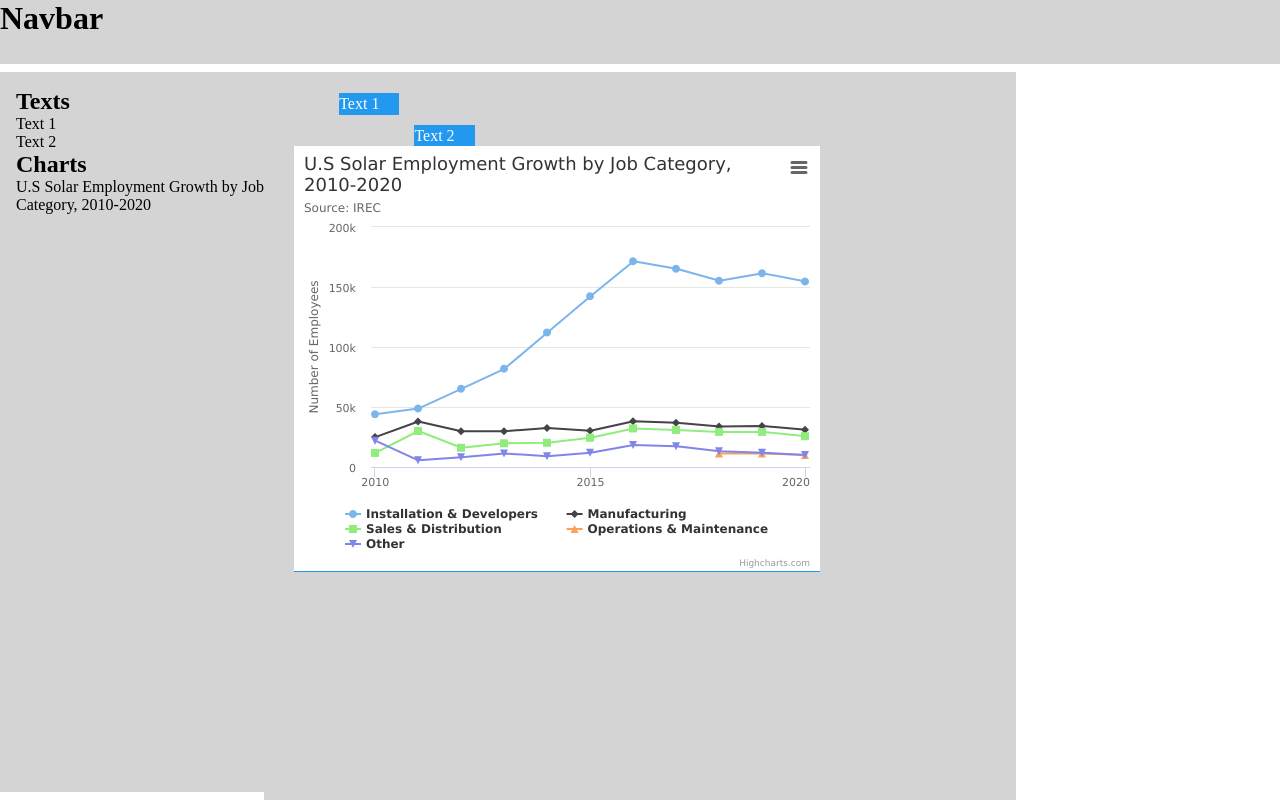
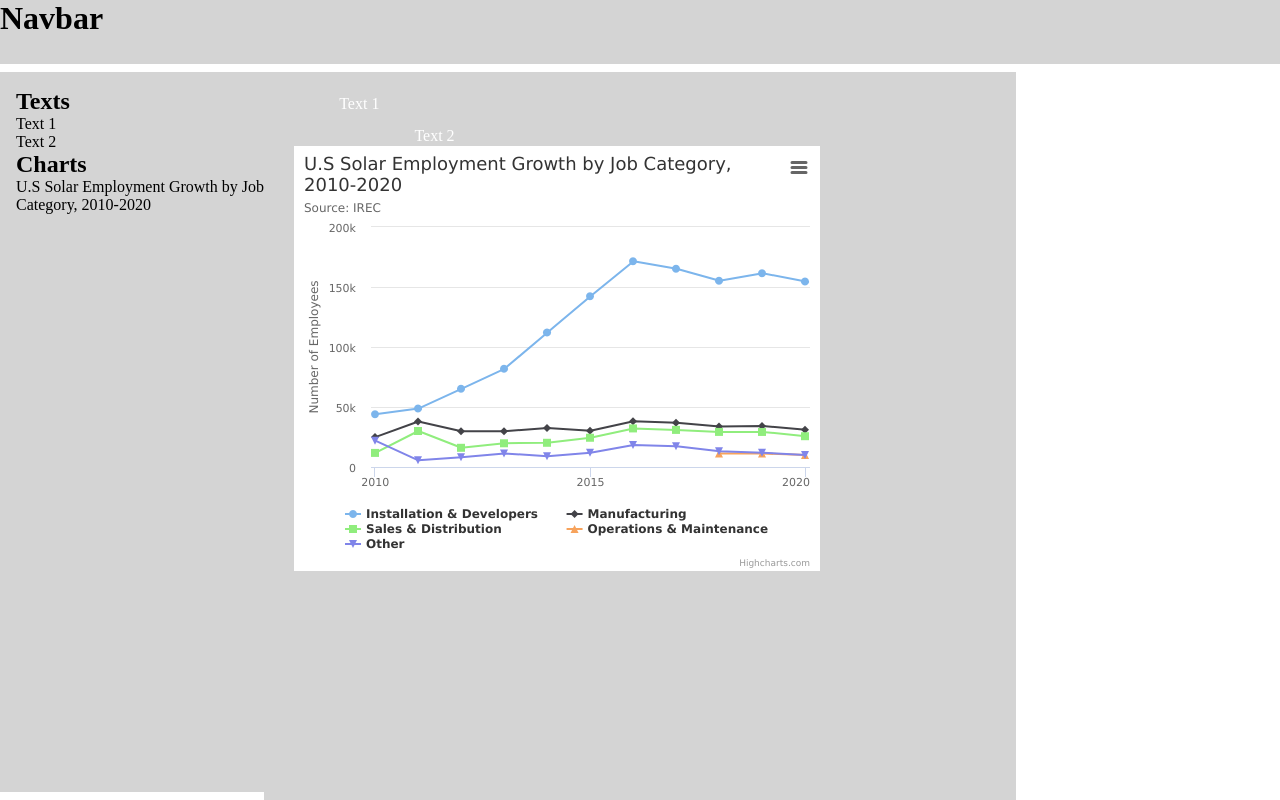
Before and after one commit to NessaAz/rate-my-service, a React (Vite) app: page / in a window 1280 px wide. Shown: the top 800 px of the page. Built offline with nearby package versions, Linux system fonts and the light colour scheme.

Commit message:
Show active item using a dashed border

```diff
--- a/src/Components/Chart/Chart.jsx
+++ b/src/Components/Chart/Chart.jsx
@@ -4,14 +4,25 @@ import createChart from "../../Utilities/Highcharts/CreateChart";
 
 function Chart({canvasObject, onClick}){
     const figureRef = useRef()
+    const resizableDraggableRef = useRef()
     const itemStyle = {...canvasObject.size, ...canvasObject.position, transform: `scale(${canvasObject.scale})`}
 
     useEffect(()=>{
         createChart(`${figureRef.current.id}`, canvasObject)
     }, [])
 
+    function handleClick(canvasObject){
+        const resizableDraggableElements = document.querySelectorAll(".resize-drag")
+        resizableDraggableElements.forEach(element => {
+            element.classList.remove("active")
+        })
+
+        resizableDraggableRef.current.classList.add("active")
+        onClick(canvasObject)
+    }
+
     return (
-        <div className="resize-drag yes-drop" onClick={()=>onClick(canvasObject)} style={itemStyle}>
+        <div ref={resizableDraggableRef} className="resize-drag yes-drop" onClick={()=>handleClick(canvasObject)} style={itemStyle}>
             <div className="chart-item" ref={figureRef} id={`chart-container-${canvasObject.id}`}></div>
             <p className="highcharts-description"></p>
         </div>
--- a/src/Components/Text/Text.jsx
+++ b/src/Components/Text/Text.jsx
@@ -1,11 +1,22 @@
-import React from "react";
+import React, {useRef} from "react";
 import "./Text.css"
 
 function Text({canvasObject, onClick}){
+    const resizableDraggableRef = useRef()
     const itemStyle = {...canvasObject.size, ...canvasObject.position, transform: `scale(${canvasObject.scale})`}
 
+    function handleClick(canvasObject){
+        const resizableDraggableElements = document.querySelectorAll(".resize-drag")
+        resizableDraggableElements.forEach(element => {
+            element.classList.remove("active")
+        })
+
+        resizableDraggableRef.current.classList.add("active")
+        onClick(canvasObject)
+    }
+
     return (
-        <div className="resize-drag yes-drop" style={itemStyle} onClick={()=>onClick(canvasObject)}>
+        <div ref={resizableDraggableRef} className="resize-drag yes-drop" style={itemStyle} onClick={()=>handleClick(canvasObject)}>
             <p className="text-item" style={canvasObject.contentStyle}>{canvasObject.content}</p>
         </div>
     )
--- a/src/index.css
+++ b/src/index.css
@@ -15,7 +15,7 @@
 
 .resize-drag {
   position: absolute;
-  background-color: #29e;
+  background-color: transparent;
   color: white;
   font-size: 0.7rem;
 
@@ -28,6 +28,10 @@
   box-sizing: border-box;
 }
 
+.resize-drag.active {
+  border: dashed white 0.1rem;
+}
+
 ul li {
   list-style: none;
 }
```
